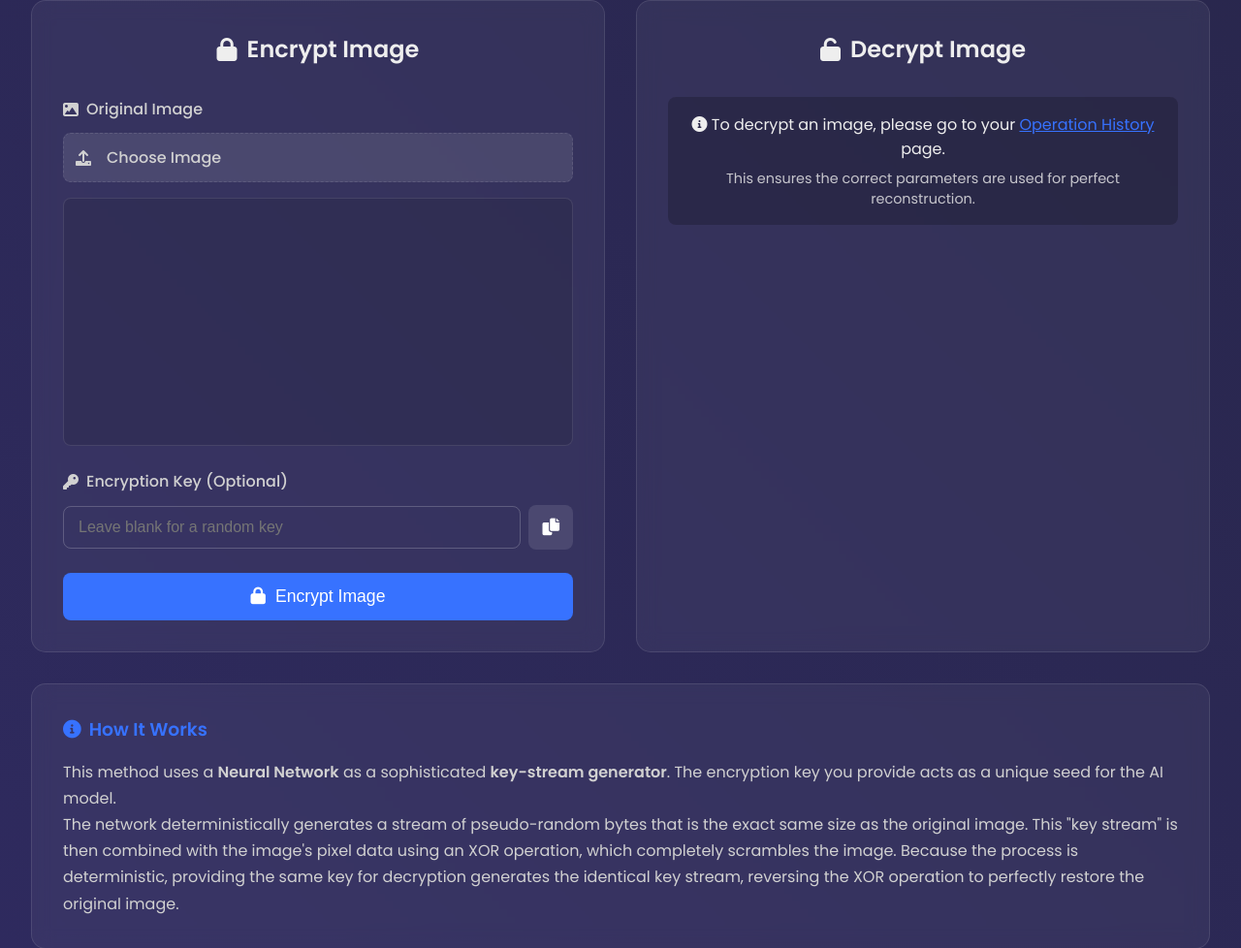
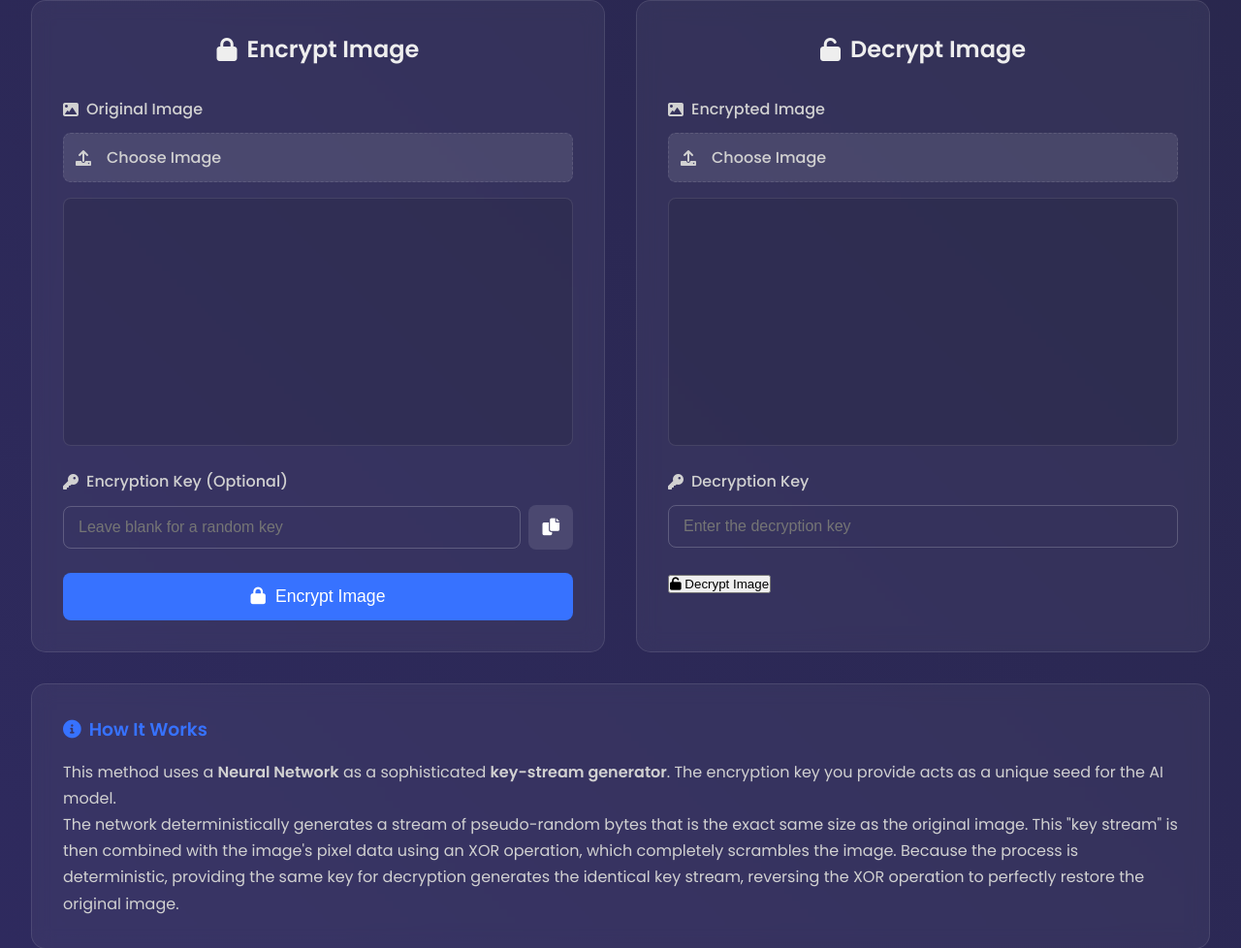
Before and after one commit to inamansaini/Image-encryption, a Flask app: page /neural_network in a window 1280 px wide. Shown: the part 225-1203 px from the top of the page at 97% size. Run offline with Flask 3, Linux system fonts and the light colour scheme; the visitor is signed in with stand-in values (Sample User, id 1).

Commit message:
Initial commit: Add image encryption Flask application

```diff
--- a/app.py
+++ b/app.py
@@ -29,10 +29,10 @@
 
 # Configure Cloudinary using environment variables from your Render dashboard
 cloudinary.config(
-  cloud_name = os.environ.get('CLOUDINARY_CLOUD_NAME'),
-  api_key = os.environ.get('CLOUDINARY_API_KEY'),
-  api_secret = os.environ.get('CLOUDINARY_API_SECRET'),
-  secure = True
+    cloud_name = os.environ.get('CLOUDINARY_CLOUD_NAME'),
+    api_key = os.environ.get('CLOUDINARY_API_KEY'),
+    api_secret = os.environ.get('CLOUDINARY_API_SECRET'),
+    secure = True
 )
 # --- END: LOAD ENVIRONMENT VARIABLES AND CLOUDINARY CONFIG ---
 
@@ -86,6 +86,37 @@
         raise ValueError("Could not decode image file.")
     return image_array
 
+def read_and_resize_image(file_key='image'):
+    """
+    Reads an image from request, resizing it if its total pixels would
+    create a PNG file larger than the upload limit (~10MB).
+    """
+    MAX_PIXELS = 3400000
+
+    if file_key not in request.files:
+        raise ValueError(f"'{file_key}' image not found in request.")
+
+    image_file = request.files[file_key]
+    in_memory_file = np.frombuffer(image_file.read(), np.uint8)
+    image_array = cv2.imdecode(in_memory_file, cv2.IMREAD_COLOR)
+
+    if image_array is None:
+        raise ValueError("Could not decode image file.")
+
+    h, w, _ = image_array.shape
+    current_pixels = h * w
+
+    if current_pixels > MAX_PIXELS:
+        scale_factor = math.sqrt(MAX_PIXELS / current_pixels)
+        new_w = int(w * scale_factor)
+        new_h = int(h * scale_factor)
+
+        print(f"Image pixel count ({current_pixels}) is too high. Resizing from {w}x{h} to {new_w}x{new_h}.")
+
+        image_array = cv2.resize(image_array, (new_w, new_h), interpolation=cv2.INTER_AREA)
+
+    return image_array
+
 def fetch_image_from_url(url):
     """Fetches an image from a URL and returns it as a NumPy array."""
     response = requests.get(url)
@@ -132,9 +163,7 @@
 # --- END: DATABASE & HISTORY FUNCTIONS ---
 
 
-# --- START: CORE PROCESSING LOGIC (MODIFIED FOR IN-MEMORY OPERATION) ---
-# NOTE: These functions now accept and return NumPy arrays instead of file paths.
-
+# --- START: CORE PROCESSING LOGIC ---
 DEVICE = torch.device("cuda" if torch.cuda.is_available() else "cpu")
 
 def data_to_binary(data):
@@ -152,7 +181,7 @@
         binary_data += str(flat_pixels[i] & 1)
         if binary_data.endswith(delimiter):
             break
-    else: # This else belongs to the for loop, runs if loop finishes without break
+    else:
         raise ValueError("Delimiter not found in image.")
 
     binary_data_without_delimiter = binary_data[:-len(delimiter)]
@@ -200,7 +229,7 @@
         if not decrypt:
             src_x = (x_coords + y_coords) % n
             src_y = (x_coords + 2 * y_coords) % n
-        else: # Inverse Arnold Cat Map
+        else:
             src_x = (2 * x_coords - y_coords) % n
             src_y = (-x_coords + y_coords) % n
         current_img = current_img[src_y, src_x]
@@ -214,7 +243,7 @@
         cipher = AES.new(cipher_key[:16], AES.MODE_CTR, nonce=b'01234567')
     elif algorithm == 'des':
         cipher = DES.new(cipher_key[:8], DES.MODE_CTR, nonce=b'0123')
-    else: # XOR case
+    else:
         try:
             key_val = int(key_str)
             if not (0 <= key_val <= 255): raise ValueError("XOR key must be 0-255.")
@@ -233,7 +262,6 @@
 def process_nn_image_cipher(image_array, key_string, decrypt=False):
     shape_to_use = image_array.shape
     image_flat_bytes = image_array.flatten()
-    # A simplified key stream for NN example; replace with your actual complex logic if needed
     seed = hashlib.sha512(key_string.encode()).digest()
     total_bytes = len(image_flat_bytes)
     key_stream = np.frombuffer(seed * (total_bytes // len(seed) + 1), dtype=np.uint8)[:total_bytes]
@@ -241,8 +269,6 @@
     return processed_flat_bytes.reshape(shape_to_use)
 
 def process_dna_image(image_array, key, decrypt=False):
-    # This is a placeholder for your complex DNA logic
-    # For a working example, we'll use a simple XOR cipher based on the key
     key_hash = hashlib.sha256(key.encode()).digest()
     h, w, c = image_array.shape
     total_bytes = h * w * c
@@ -299,7 +325,6 @@
     if 'user_id' not in session: return redirect(url_for('login'))
     return render_template('select_method.html')
 
-# Routes to render the individual method pages
 @app.route('/standard')
 def standard(): return render_template('steganography.html') if 'user_id' in session else redirect(url_for('login'))
 @app.route('/chaotic')
@@ -315,33 +340,64 @@
 
 # --- START: ENCRYPTION & STEGANOGRAPHY ROUTES ---
 
-@app.route('/standard_encrypt', methods=['POST'])
-def standard_encrypt():
+# --- MODIFIED: This entire function is replaced with new resizing logic ---
+@app.route('/hide', methods=['POST'])
+def hide():
     if 'user_id' not in session: return jsonify({'success': False, 'error': 'Unauthorized'}), 401
     try:
+        # 1. Read cover image and cap its size for Cloudinary compatibility
         cover_image = read_image_from_request('cover')
+        MAX_PIXELS = 3400000  # Safe limit for ~10MB PNG
+        h, w, _ = cover_image.shape
+        if h * w > MAX_PIXELS:
+            scale = math.sqrt(MAX_PIXELS / (h * w))
+            new_w, new_h = int(w * scale), int(h * scale)
+            cover_image = cv2.resize(cover_image, (new_w, new_h), interpolation=cv2.INTER_AREA)
+            print(f"Steganography: Cover image resized to {new_w}x{new_h} to meet size limits.")
+
+        cover_capacity_bits = cover_image.shape[0] * cover_image.shape[1] * 3
+
+        # 2. Read secret image
         secret_image = read_image_from_request('secret')
 
-        is_success, secret_data_encoded = cv2.imencode('.png', secret_image)
-        if not is_success: return jsonify({'success': False, 'error': 'Failed to encode secret image.'})
+        # 3. Iteratively resize secret image until its payload fits in the cover
+        encryption_key = Fernet.generate_key()
 
-        encryption_key = Fernet.generate_key()
-        encrypted_secret_data = Fernet(encryption_key).encrypt(secret_data_encoded.tobytes())
-        data_to_hide = encrypted_secret_data + b'!!STEGO_END!!'
+        while True:
+            is_success, secret_data_encoded = cv2.imencode('.png', secret_image)
+            if not is_success:
+                return jsonify({'success': False, 'error': 'Failed to encode secret image.'})
 
-        payload_bits, num_pixels_needed = len(data_to_hide) * 8, math.ceil(len(data_to_hide) * 8 / 3)
-        side_length = math.ceil(math.sqrt(num_pixels_needed))
-        stego_image = cv2.resize(cover_image, (side_length, side_length), interpolation=cv2.INTER_LINEAR)
+            encrypted_secret_data = Fernet(encryption_key).encrypt(secret_data_encoded.tobytes())
+            data_to_hide = encrypted_secret_data + b'!!STEGO_END!!'
+            payload_bits = len(data_to_hide) * 8
 
+            if payload_bits <= cover_capacity_bits:
+                break  # Success, it fits
+
+            # If it doesn't fit, shrink the secret image by 10% and re-evaluate
+            h_s, w_s, _ = secret_image.shape
+            new_w = int(w_s * 0.9)
+            new_h = int(h_s * 0.9)
+
+            if new_w < 1 or new_h < 1:
+                return jsonify({'success': False, 'error': 'Secret image is too large for the cover image, even after aggressive resizing.'})
+
+            secret_image = cv2.resize(secret_image, (new_w, new_h), interpolation=cv2.INTER_AREA)
+            print(f"Steganography: Secret image too large, resizing to {new_w}x{new_h} and re-checking capacity.")
+
+        # 4. Embed the data (now guaranteed to fit)
         binary_secret_data = data_to_binary(data_to_hide)
-        flat_pixels = stego_image.ravel()
+        flat_pixels = cover_image.ravel()
         for i in range(payload_bits):
             flat_pixels[i] = (flat_pixels[i] & 0xFE) | int(binary_secret_data[i])
 
+        stego_image = flat_pixels.reshape(cover_image.shape)
         key = encryption_key.decode('utf-8')
 
+        # 5. Upload all three images (now guaranteed to be size-compliant)
         cover_url, cover_pid = upload_numpy_to_cloudinary(cover_image)
-        secret_url, secret_pid = upload_numpy_to_cloudinary(secret_image)
+        secret_url, secret_pid = upload_numpy_to_cloudinary(secret_image) # Uploads the potentially resized secret image
         encrypted_url, encrypted_pid = upload_numpy_to_cloudinary(stego_image)
 
         add_history_record(session['user_id'], 'Steganography (LSB)', {
@@ -350,15 +406,17 @@
             'encrypted_url': encrypted_url, 'encrypted_public_id': encrypted_pid, 'key': key
         })
         return jsonify({'success': True, 'hidden_image': encrypted_url, 'key': key})
+
     except Exception as e:
         traceback.print_exc()
         return jsonify({'success': False, 'error': 'An unexpected error occurred: ' + str(e)})
+
 
 @app.route('/chaotic_encrypt', methods=['POST'])
 def chaotic_encrypt():
     if 'user_id' not in session: return jsonify({'success': False, 'error': 'Unauthorized'}), 401
     try:
-        original_image = read_image_from_request()
+        original_image = read_and_resize_image()
         algorithm = request.form.get('algorithm')
         user_key = request.form.get('key', '').strip()
 
@@ -419,7 +477,7 @@
 def neural_network_encrypt():
     if 'user_id' not in session: return jsonify({'success': False, 'error': 'Unauthorized'}), 401
     try:
-        original_image = read_image_from_request()
+        original_image = read_and_resize_image()
         key = request.form.get('key', '').strip() or secrets.token_hex(16)
 
         encrypted_image = process_nn_image_cipher(original_image, key)
@@ -433,6 +491,27 @@
             'key': key, 'details': {'original_shape': str(original_image.shape)}
         })
         return jsonify({'success': True, 'encrypted_image': encrypted_url, 'key': key})
+    except Exception as e:
+        traceback.print_exc()
+        return jsonify({'success': False, 'error': str(e)})
+
+@app.route('/neural_network_decrypt', methods=['POST'])
+def neural_network_decrypt():
+    if 'user_id' not in session:
+        return jsonify({'success': False, 'error': 'Unauthorized'}), 401
+    try:
+        encrypted_image = read_and_resize_image('image')
+        key = request.form.get('key')
+
+        if not key:
+            return jsonify({'success': False, 'error': 'Decryption key is required.'})
+
+        decrypted_image = process_nn_image_cipher(encrypted_image, key, decrypt=True)
+
+        decrypted_url, _ = upload_numpy_to_cloudinary(decrypted_image, folder="decrypted_images")
+
+        return jsonify({'success': True, 'decrypted_image': decrypted_url})
+
     except Exception as e:
         traceback.print_exc()
         return jsonify({'success': False, 'error': str(e)})
@@ -463,6 +542,32 @@
 
 
 # --- START: DECRYPTION, HISTORY & DOWNLOAD ROUTES ---
+
+@app.route('/decrypt', methods=['POST'])
+def decrypt():
+    if 'user_id' not in session:
+        return jsonify({'success': False, 'error': 'Unauthorized'}), 401
+    try:
+        hidden_image = read_image_from_request('hidden')
+        key = request.form.get('key')
+
+        if not key:
+            return jsonify({'success': False, 'error': 'Decryption key is required.'})
+
+        decrypted_image_array = reveal_data_lsb(hidden_image, key)
+        if decrypted_image_array is None:
+            raise ValueError("Failed to decode the revealed secret image data.")
+
+        decrypted_url, _ = upload_numpy_to_cloudinary(decrypted_image_array, folder="decrypted_images")
+
+        return jsonify({'success': True, 'decrypted_image': decrypted_url})
+
+    except Exception as e:
+        traceback.print_exc()
+        if "Incorrect padding" in str(e) or "Invalid token" in str(e):
+             return jsonify({'success': False, 'error': 'Decryption failed. The key is incorrect or the image is corrupt.'})
+        return jsonify({'success': False, 'error': f'An error occurred: {e}'})
+
 
 @app.route('/decrypt_from_history/<string:record_id>', methods=['POST'])
 def decrypt_from_history(record_id):
--- a/static/neural_network.js
+++ b/static/neural_network.js
@@ -37,6 +37,7 @@
         });
     }
 
+    // --- ENCRYPTION LOGIC ---
     setupImagePreview('nnOriginalImage', 'nnOriginalImage-preview-container', 'nnOriginalImagePreview', 'nn-original-filename');
 
     document.getElementById('nnEncryptBtn').addEventListener('click', function() {
@@ -62,10 +63,9 @@
             .then(data => {
                 if (data.success) {
                     setStatus('encryptStatus', 'Encryption successful!');
-                    keyInput.value = data.key; // Update key field if it was auto-generated
+                    keyInput.value = data.key;
                     document.getElementById('nnEncryptedImage').src = data.encrypted_image + '?' + new Date().getTime();
 
-                    // **** FIXED download link to use the correct route ****
                     const downloadBtn = document.getElementById('nnDownloadBtn');
                     const downloadUrl = `/download_image?url=${encodeURIComponent(data.encrypted_image)}&filename=nn_encrypted.png`;
                     downloadBtn.href = downloadUrl;
@@ -92,4 +92,55 @@
             });
         }
     });
+
+    // --- DECRYPTION LOGIC ---
+    setupImagePreview('nnEncryptedImageInput', 'nnEncryptedImageInput-preview-container', 'nnEncryptedImageInputPreview', 'nn-encrypted-filename');
+
+    document.getElementById('nnDecryptBtn').addEventListener('click', function() {
+        const button = this;
+        const originalBtnContent = button.innerHTML;
+        const fileInput = document.getElementById('nnEncryptedImageInput');
+        const keyInput = document.getElementById('nnDecryptKey');
+
+        if (!fileInput.files[0]) {
+            alert('Please select an encrypted image to decrypt.');
+            return;
+        }
+        if (!keyInput.value.trim()) {
+            alert('Please enter the decryption key.');
+            return;
+        }
+
+        const formData = new FormData();
+        formData.append('image', fileInput.files[0]);
+        formData.append('key', keyInput.value.trim());
+
+        setButtonProcessing(button, originalBtnContent, true);
+        setStatus('decryptStatus', 'Initializing AI model and decrypting image...');
+        document.getElementById('nnDecryptedSection').classList.add('hidden');
+
+        fetch('/neural_network_decrypt', { method: 'POST', body: formData })
+            .then(response => response.json())
+            .then(data => {
+                if (data.success) {
+                    setStatus('decryptStatus', 'Decryption successful!');
+                    document.getElementById('nnDecryptedImage').src = data.decrypted_image + '?' + new Date().getTime();
+
+                    const downloadBtn = document.getElementById('nnDownloadDecryptedBtn');
+                    const downloadUrl = `/download_image?url=${encodeURIComponent(data.decrypted_image)}&filename=nn_decrypted.png`;
+                    downloadBtn.href = downloadUrl;
+
+                    document.getElementById('nnDecryptedSection').classList.remove('hidden');
+                } else {
+                    setStatus('decryptStatus', 'Error: ' + data.error, true);
+                }
+            })
+            .catch(error => {
+                console.error('Error:', error);
+                setStatus('decryptStatus', 'A critical error occurred.', true);
+            })
+            .finally(() => {
+                setButtonProcessing(button, originalBtnContent, false);
+            });
+    });
 });
--- a/templates/neural_network.html
+++ b/templates/neural_network.html
@@ -65,12 +65,34 @@
 
         <div class="card">
             <h2><i class="fas fa-unlock"></i> Decrypt Image</h2>
-            <div class="info-box" style="padding: 1rem; text-align: center; background-color: rgba(0,0,0,0.2); border-radius: 8px; margin-top: 1rem;">
-                <p><i class="fas fa-info-circle"></i> To decrypt an image, please go to your <a href="{{ url_for('history_by_method', method='neural_network') }}" style="color: var(--accent-color); text-decoration: underline;">Operation History</a> page.</p>
-                <p style="margin-top: 0.5rem; font-size: 0.9em; opacity: 0.8;">This ensures the correct parameters are used for perfect reconstruction.</p>
+            <div class="form-grid">
+                <div class="form-group">
+                    <label for="nnEncryptedImageInput"><i class="fas fa-image"></i> Encrypted Image</label>
+                    <div class="file-input-wrapper">
+                        <input type="file" id="nnEncryptedImageInput" class="file-input" accept="image/*">
+                        <label for="nnEncryptedImageInput" class="file-input-button">
+                            <i class="fas fa-upload"></i> <span id="nn-encrypted-filename">Choose Image</span>
+                        </label>
+                    </div>
+                    <div class="preview-container" id="nnEncryptedImageInput-preview-container"><img id="nnEncryptedImageInputPreview" class="preview"></div>
+                </div>
+                <div class="form-group">
+                    <label for="nnDecryptKey"><i class="fas fa-key"></i> Decryption Key</label>
+                    <input type="text" id="nnDecryptKey" class="text-input" placeholder="Enter the decryption key">
+                </div>
+            </div>
+            <button id="nnDecryptBtn" class="btn btn-secondary"><i class="fas fa-unlock"></i> Decrypt Image</button>
+            <div id="decryptStatus" class="status-message hidden"></div>
+            <div id="nnDecryptedSection" class="result-section hidden">
+                <h3><i class="fas fa-check-circle"></i> Decryption Complete!</h3>
+                <div class="preview-container has-image" id="nnDecryptedImage-preview-container">
+                    <img id="nnDecryptedImage" class="preview">
+                </div>
+                <div class="key-actions">
+                    <a id="nnDownloadDecryptedBtn" class="btn btn-success" download="decrypted_image.png"><i class="fas fa-download"></i> Download Decrypted Image</a>
+                </div>
             </div>
         </div>
-
         <div class="info-card">
             <h3><i class="fas fa-info-circle"></i> How It Works</h3>
             <p>This method uses a <strong>Neural Network</strong> as a sophisticated <strong>key-stream generator</strong>. The encryption key you provide acts as a unique seed for the AI model.</p>
```
Also changed, not shown: static/steganography.js (+26 -130 lines), 1 other file.
